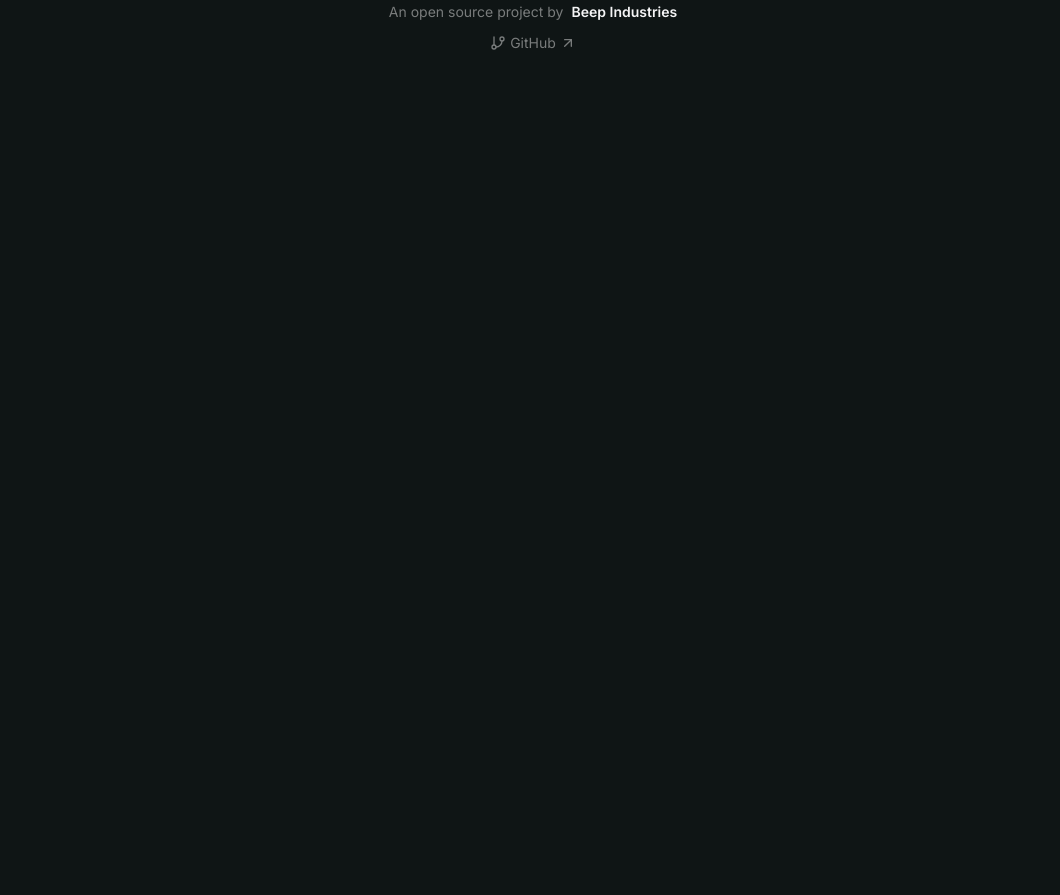
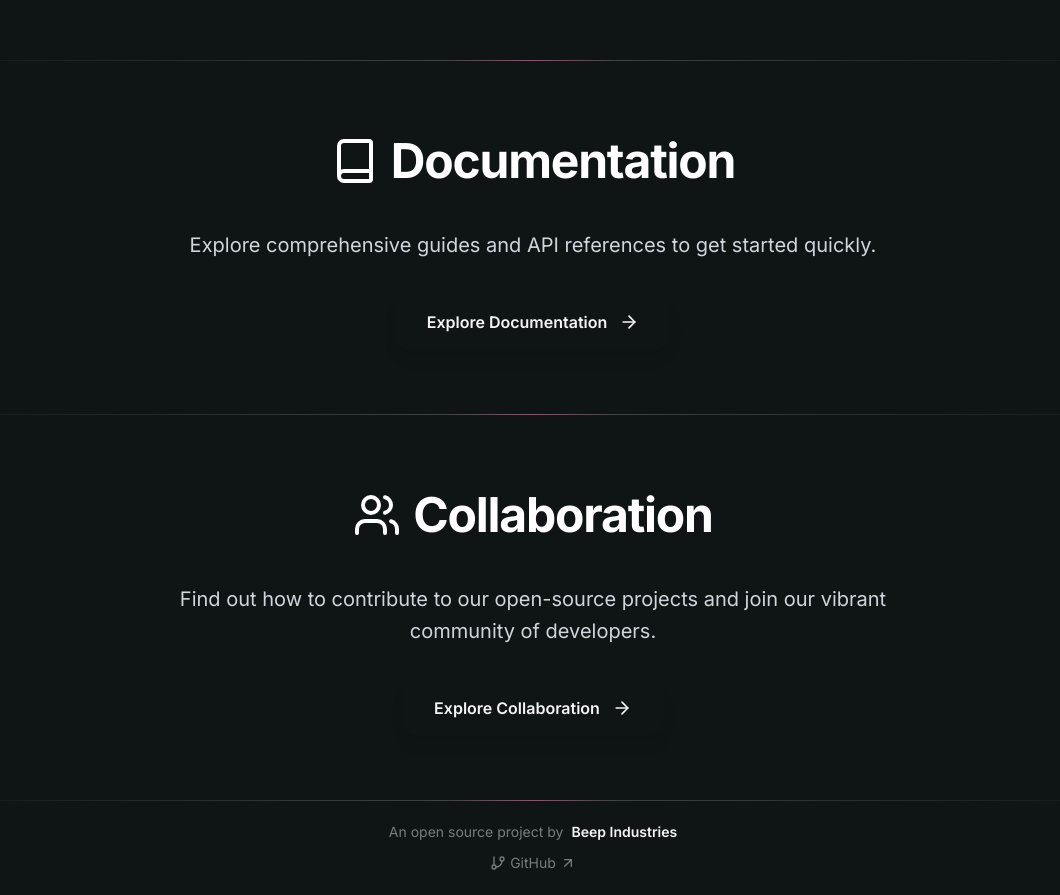
Before and after one commit to beep-industries/website, a Next.js app: page / in a window 1280 px wide. Shown: the part 820-1715 px from the top of the page, without its empty margins (107-1167 px from the left). Before the commit the page ends 895 px from the top, so only its background shows below. Built offline with nearby package versions, Linux system fonts and the light colour scheme; no server answers.

Commit message:
feat: add sections for documentation and collab

```diff
--- a/package.json
+++ b/package.json
@@ -23,8 +23,9 @@
     "*": "prettier --write --ignore-unknown"
   },
   "dependencies": {
+    "@radix-ui/react-dialog": "^1.1.15",
     "@radix-ui/react-separator": "^1.1.6",
-    "@radix-ui/react-slot": "^1.2.2",
+    "@radix-ui/react-slot": "^1.2.3",
     "class-variance-authority": "^0.7.1",
     "clsx": "^2.1.1",
     "lucide-react": "^0.544.0",
--- /dev/null
+++ b/src/components/home/collaborate/collaborate-section.tsx
@@ -0,0 +1,35 @@
+import { Card } from "@/components/ui/card"
+import { Separator } from "@/components/ui/separator"
+import Link from "next/link"
+import { ArrowRight, Users } from "lucide-react"
+
+export function CollaborationSection() {
+  return (
+    <div>
+      <Separator className="footer-border" />
+      <div className="w-full py-16">
+        <div className="mx-auto max-w-3xl space-y-8 px-4 text-center">
+          <div className="flex items-center justify-center gap-3">
+            <Users className="h-12 w-12 text-white" />
+            <h1 className="animate-fade-in-up bg-gradient-to-r bg-clip-text text-[32px] font-bold tracking-tight text-white md:text-[48px]">
+              Collaboration
+            </h1>
+          </div>
+
+          <p className="animate-fade-in-up-delay text-lg leading-relaxed text-gray-600 md:text-xl dark:text-gray-300">
+            Find out how to contribute to our open-source projects and join our vibrant community of
+            developers.
+          </p>
+
+          <Link
+            href="/collaboration"
+            className="inline-flex transform items-center justify-center gap-3 rounded-lg bg-gradient-to-r px-8 py-4 font-semibold shadow-lg transition-all duration-300 hover:scale-105 hover:shadow-xl"
+          >
+            Explore Collaboration
+            <ArrowRight className="h-5 w-5" />
+          </Link>
+        </div>
+      </div>
+    </div>
+  )
+}
--- /dev/null
+++ b/src/components/home/documentation/documentation-section.tsx
@@ -0,0 +1,34 @@
+import { Card } from "@/components/ui/card"
+import { Separator } from "@/components/ui/separator"
+import Link from "next/link"
+import { ArrowRight, Book } from "lucide-react"
+
+export function DocumentationSection() {
+  return (
+    <div className="mt-20">
+      <Separator className="footer-border" />
+      <div className="w-full py-16">
+        <div className="mx-auto max-w-3xl space-y-8 px-4 text-center">
+          <div className="flex items-center justify-center gap-3">
+            <Book className="h-12 w-12 text-white" />
+            <h1 className="animate-fade-in-up bg-gradient-to-r bg-clip-text text-[32px] font-bold tracking-tight text-white md:text-[48px]">
+              Documentation
+            </h1>
+          </div>
+
+          <p className="animate-fade-in-up-delay text-lg leading-relaxed text-gray-600 md:text-xl dark:text-gray-300">
+            Explore comprehensive guides and API references to get started quickly.
+          </p>
+
+          <Link
+            href="/documentation"
+            className="inline-flex transform items-center justify-center gap-3 rounded-lg bg-gradient-to-r px-8 py-4 font-semibold shadow-lg transition-all duration-300 hover:scale-105 hover:shadow-xl"
+          >
+            Explore Documentation
+            <ArrowRight className="h-5 w-5" />
+          </Link>
+        </div>
+      </div>
+    </div>
+  )
+}
--- a/src/components/home/home-page.tsx
+++ b/src/components/home/home-page.tsx
@@ -4,6 +4,8 @@ import { HeroSection } from "@/components/home/hero-section/hero-section"
 import { Features } from "@/components/home/features/features"
 import { HomePageBackground } from "@/components/gradients/home-page-background"
 import { Footer } from "@/components/home/footer/footer"
+import { DocumentationSection } from "./documentation/documentation-section"
+import { CollaborationSection } from "./collaborate/collaborate-section"
 
 export function HomePage() {
   return (
@@ -13,6 +15,8 @@ export function HomePage() {
       <main className="flex-grow">
         <HeroSection />
         <Features />
+        <DocumentationSection />
+        <CollaborationSection />
       </main>
       <Footer />
     </div>
```
Also changed, not shown: src/components/home/collaborate/collaborate.tsx (added), src/components/home/documentation/documentation.tsx (added), 1 other file (tests, documents, lock files or other folders).
